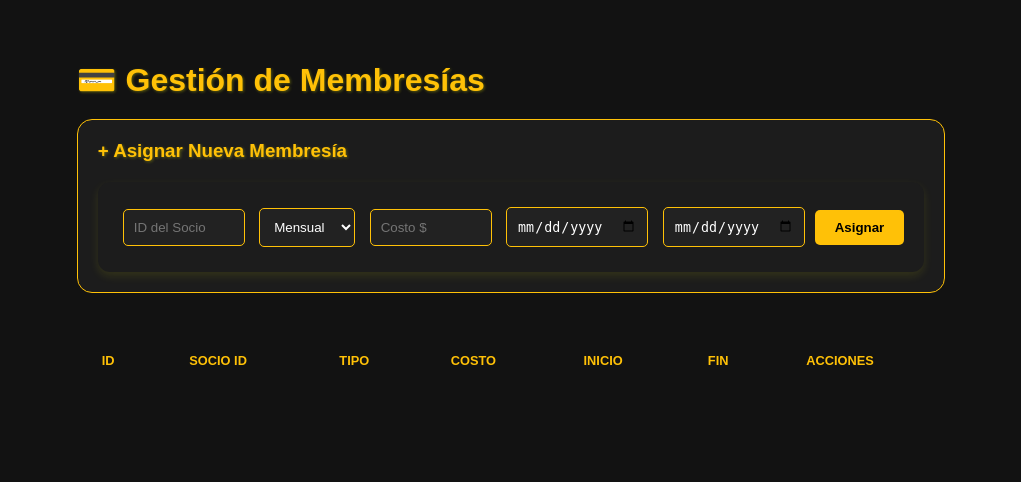
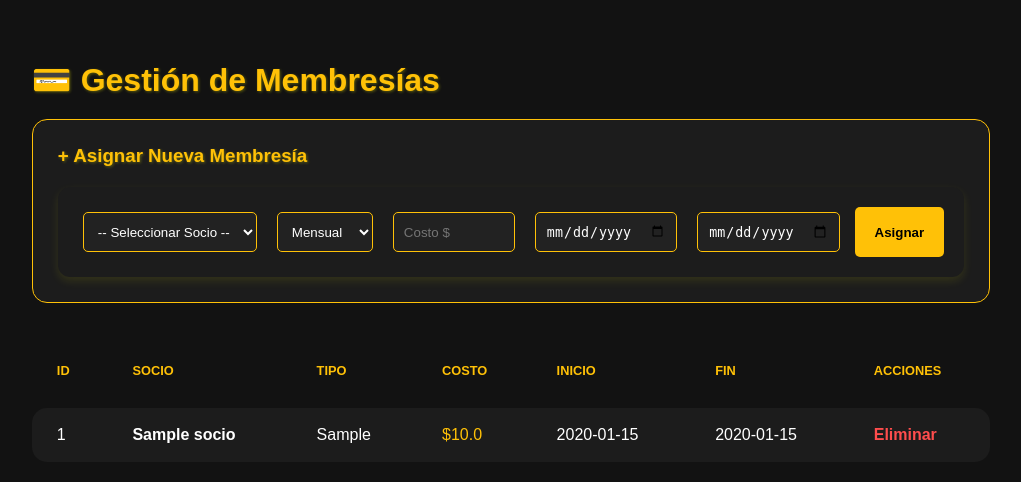
Before and after one commit to davidcuellarbt-hue/gym-api-python, a Flask app: page /membresias in a window 1280 px wide. Shown: the part 55-537 px from the top of the page, without its empty margins (129-1150 px from the left). Run offline with Flask 3, Linux system fonts and the light colour scheme; tables that the repository leaves empty hold one stand-in row (values such as "Sample post"); lists and menus that the app fills with data are empty.

Commit message:
Update membresias.html

```diff
--- a/templates/membresias.html
+++ b/templates/membresias.html
@@ -7,7 +7,7 @@
     <style>
         table { width: 100%; border-collapse: separate; border-spacing: 0 12px; }
         th, td { padding: 18px 25px !important; text-align: left; }
-        .form-container { background: #1c1c1c; padding: 20px; border-radius: 15px; border: 1px solid #ffc107; margin-bottom: 30px; }
+        .form-container { background: #1c1c1c; padding: 25px; border-radius: 15px; border: 1px solid #ffc107; margin-bottom: 30px; }
         input, select { padding: 10px; margin: 5px; border-radius: 5px; border: 1px solid #ffc107; background: #222; color: white; }
     </style>
 </head>
@@ -27,16 +27,21 @@
 
         <div class="form-container">
             <h3 style="color: #ffc107; margin-top: 0;">+ Asignar Nueva Membresía</h3>
-            <form action="/agregar_membresia" method="POST">
-                <input type="number" name="idSocio" placeholder="ID del Socio" required style="width: 100px;">
+            <form action="/agregar_membresia" method="POST" style="display: flex; flex-wrap: wrap; gap: 10px;">
+                <select name="idSocio" required>
+                    <option value="">-- Seleccionar Socio --</option>
+                    {% for s in socios %}
+                    <option value="{{ s.idSocio }}">{{ s.nombre }}</option>
+                    {% endfor %}
+                </select>
                 <select name="tipo">
                     <option value="Mensual">Mensual</option>
                     <option value="Anual">Anual</option>
                     <option value="Premium">Premium</option>
                 </select>
                 <input type="number" step="0.01" name="costo" placeholder="Costo $" required style="width: 100px;">
-                <input type="date" name="fecha_inicio" title="Fecha Inicio">
-                <input type="date" name="fecha_fin" title="Fecha Fin">
+                <input type="date" name="fecha_inicio" required>
+                <input type="date" name="fecha_fin" required>
                 <button type="submit" style="background: #ffc107; color: black; font-weight: bold; border: none; padding: 10px 20px; border-radius: 5px; cursor: pointer;">Asignar</button>
             </form>
         </div>
@@ -45,7 +50,7 @@
             <thead>
                 <tr style="color: #ffc107; text-transform: uppercase; font-size: 0.8rem;">
                     <th>ID</th>
-                    <th>Socio ID</th>
+                    <th>Socio</th>
                     <th>Tipo</th>
                     <th>Costo</th>
                     <th>Inicio</th>
@@ -54,16 +59,16 @@
                 </tr>
             </thead>
             <tbody>
-                {% for m in membresias %}
+                {% for membresia, socio in datos %}
                 <tr style="background-color: #1c1c1c;">
-                    <td style="border-radius: 15px 0 0 15px;">{{ m.idMembresia }}</td>
-                    <td style="font-weight: bold;">{{ m.idSocio }}</td>
-                    <td>{{ m.tipo }}</td>
-                    <td style="color: #ffc107;">${{ m.costo }}</td>
-                    <td>{{ m.fecha_inicio }}</td>
-                    <td>{{ m.fecha_fin }}</td>
+                    <td style="border-radius: 15px 0 0 15px;">{{ membresia.idMembresia }}</td>
+                    <td style="font-weight: bold;">{{ socio.nombre }}</td>
+                    <td>{{ membresia.tipo }}</td>
+                    <td style="color: #ffc107;">${{ membresia.costo }}</td>
+                    <td>{{ membresia.fecha_inicio }}</td>
+                    <td>{{ membresia.fecha_fin }}</td>
                     <td style="border-radius: 0 15px 15px 0;">
-                        <a href="/eliminar_membresia/{{ m.idMembresia }}" onclick="return confirm('¿Eliminar membresía?')" style="color: #ff4d4d; text-decoration: none; font-weight: bold;">Eliminar</a>
+                        <a href="/eliminar_membresia/{{ membresia.idMembresia }}" onclick="return confirm('¿Eliminar membresía?')" style="color: #ff4d4d; text-decoration: none; font-weight: bold;">Eliminar</a>
                     </td>
                 </tr>
                 {% endfor %}
```
